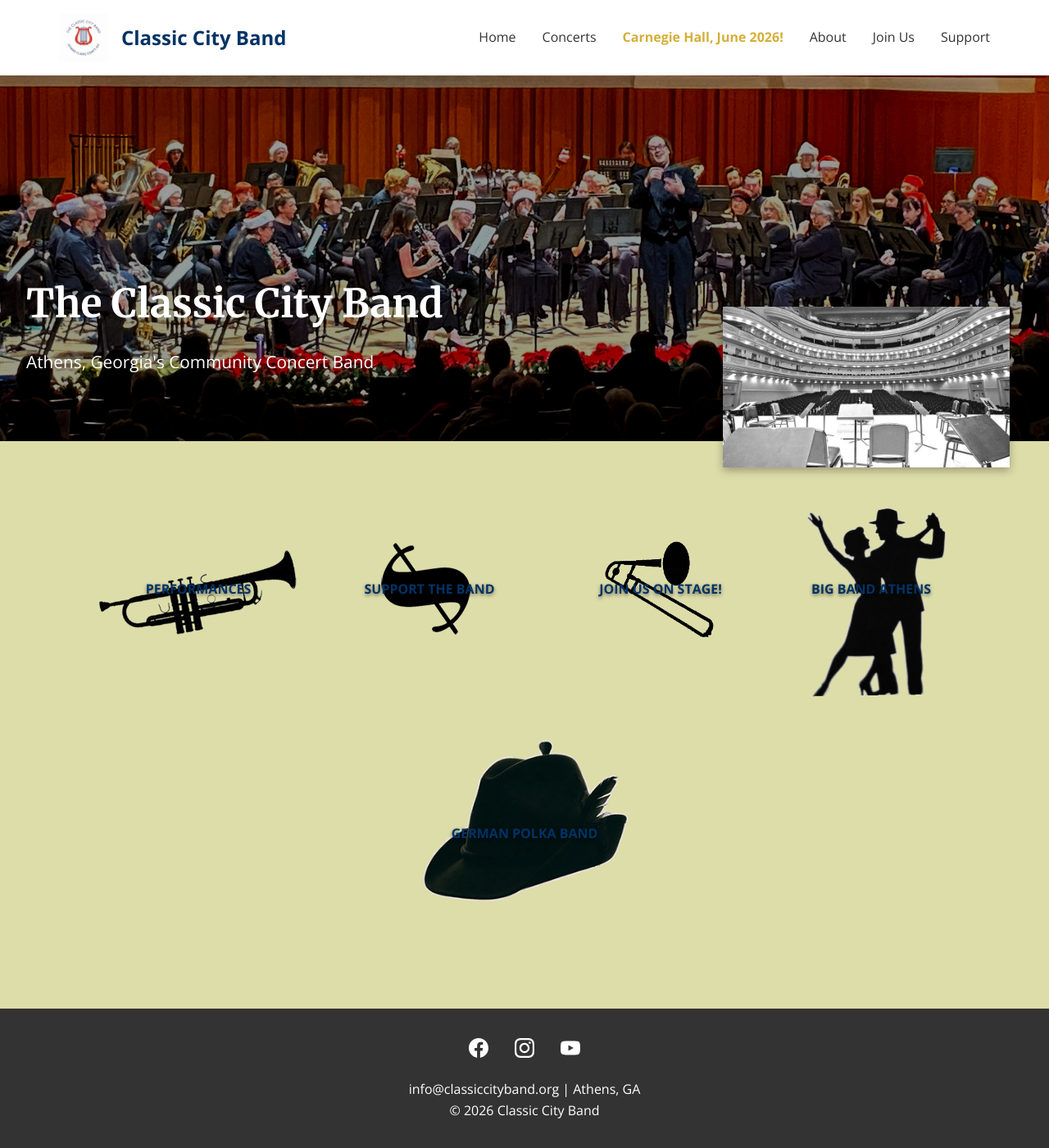
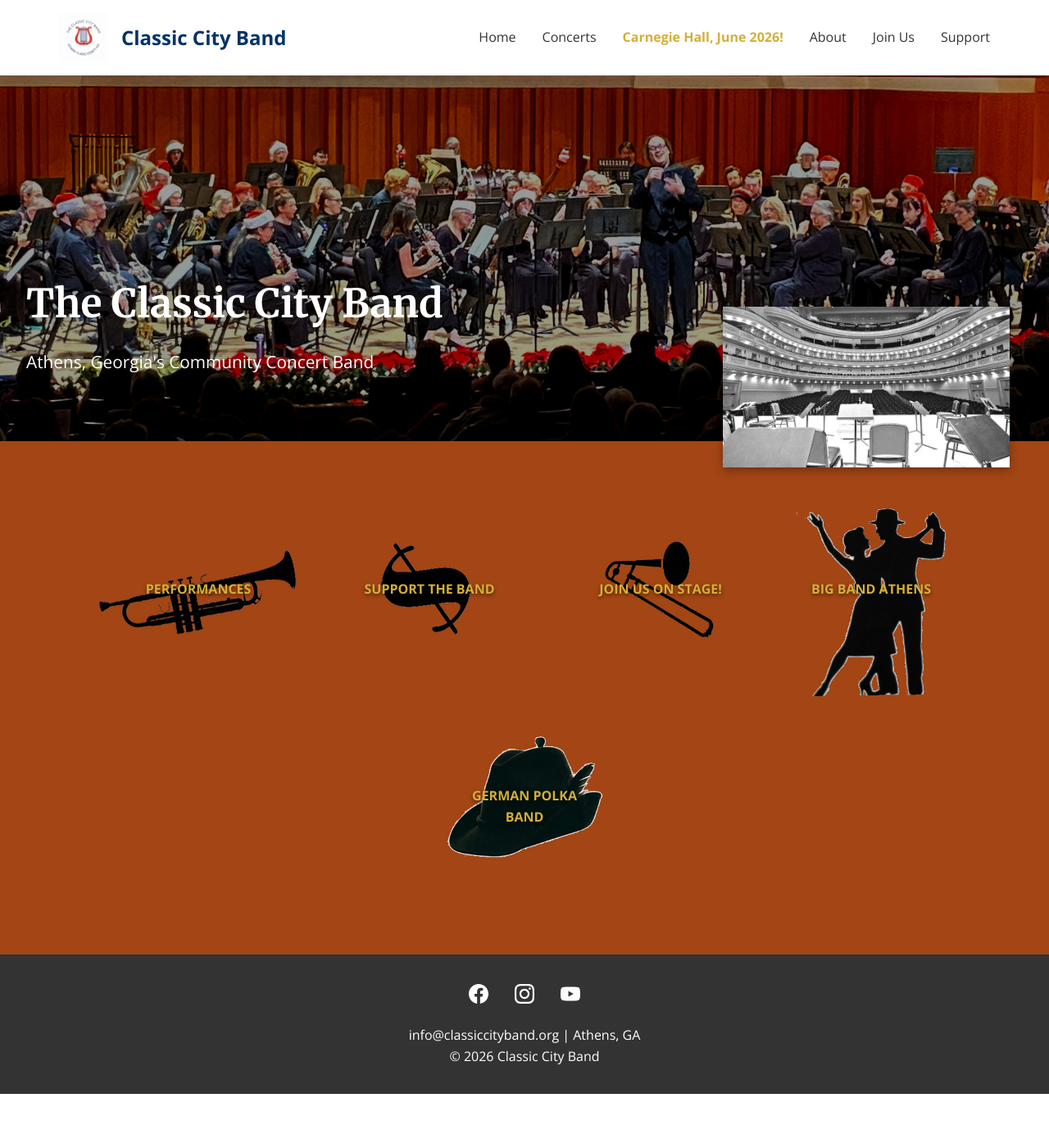
Before and after one commit to webmasterCCB/CCBwebsite, a Jekyll site: the page built from index.html, in a window 1280 px wide and 1400 px high, scrolled down 54 px. Shown: the whole window at 82% size. Built offline with Jekyll 4.4.1, drawn with Linux system fonts in a browser that asks for light colours; after the commit the page ends 1388 px from its top, so only the background shows below that.

Commit message:
Update style.css

```diff
--- a/assets/css/style.css
+++ b/assets/css/style.css
@@ -156,7 +156,7 @@ nav a:hover {
 
 /* Quick Links Section */
 .quick-links {
-  background: #DDDDAA;
+  background: #a34514;
   /* ... other properties ... */
   min-height: 500px;  /* Increase this to show more of the keyboard */
   padding: 3rem 2rem 5rem 2rem;
@@ -176,7 +176,7 @@ nav a:hover {
   font-size: 1rem;
   transition: all 0.3s;
   text-align: center;
-  color: var(--primary-navy);
+  color: var(--accent-gold);
   text-shadow: 0 2px 4px rgba(0,0,0,0.5);
   background-size: contain;
   background-repeat: no-repeat;
@@ -213,8 +213,8 @@ nav a:hover {
 
 .quick-links .link-btn.polka {
   background-image: url('../images/polka-bg.png');
-  width: 266px;
-  height: 266px;
+  width: 200px;
+  height: 200px;
 }
 
 .quick-links .link-btn:hover {
```
